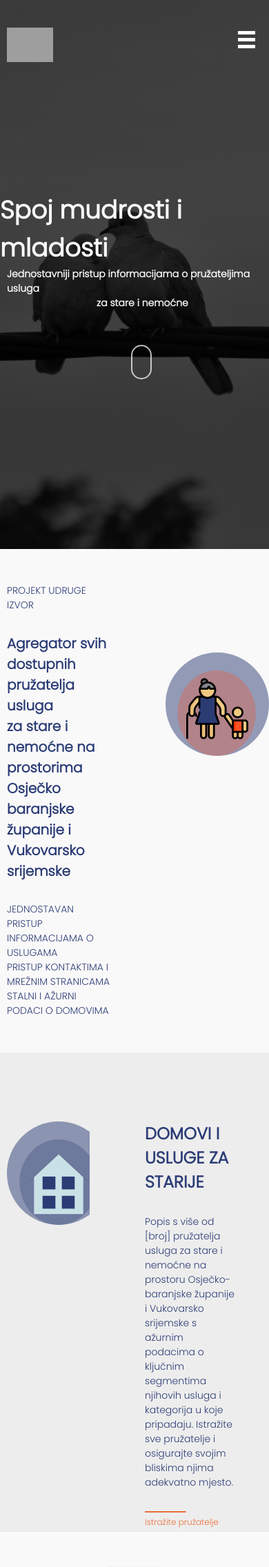
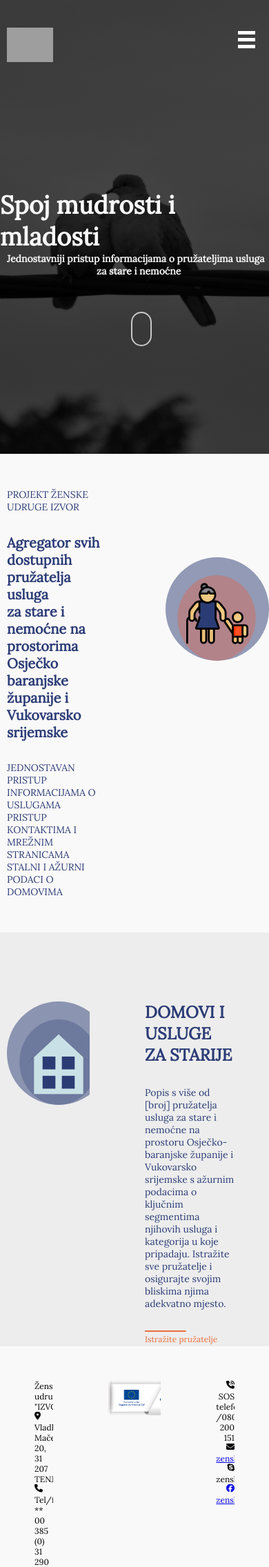
Before and after one commit to TMEMark/Registry-of-nursing-homes, a PHP site: page /Registry-of-nursing-homes/ in a window 390 px wide. Shown: the top 2272 px of the page at 69% size. Run offline with PHP 8.4, Linux system fonts and the light colour scheme; some libraries are stand-ins or nearby versions; grey boxes are pictures that could not be loaded.

Commit message:
Some updates based on review made

```diff
--- a/Frontend/Components/header.html
+++ b/Frontend/Components/header.html
@@ -22,7 +22,7 @@
     <nav class="navbar fixed-top py-4 navbar-dark bg-dark">
         <div class="container-fluid">
          <div class="d-none d-lg-block d-xl-block">
-          <a href="../Pages/index.php"><img src="../Components/assets/LogoRazvoj.svg" alt="Logo" id="logoRMU"></a>
+          <a href="../../index.php"><img src="../Components/assets/LogoRazvoj.svg" alt="Logo" id="logoRMU"></a>
          </div>
          <div class="d-none d-lg-block d-xl-block">
           <a href="../Pages/pruzatelji.php"><img src="../Components/assets/IzvorLogo.svg" alt="Logo" id="logoIZVOR"></a>
--- a/Frontend/Pages/detail.php
+++ b/Frontend/Pages/detail.php
@@ -68,9 +68,9 @@ $results = $query -> fetchAll();
       var marker = new.google.maps.Marker({
         <?php foreach($results as $latlng){ ?>
         position: {lat: <?php echo $latlng["latitude"] ?>, lng: <?php echo $latlng["longitude"] ?>}
-        <?php } ?>
+        <?php } ?> ,
         map: map
-        })
+        });
     }
 
   </script>
--- a/Frontend/Pages/index.php
+++ b/Frontend/Pages/index.php
@@ -11,12 +11,6 @@ require "../Components/dropdown_menu.php";
         <div id="viewport">
           <div id="sidebar" style="margin-top: 100px">
             <form method="get">
-
-              <nav aria-label="breadcrumb" id="breadcrumb">
-                <ol class="breadcrumb">
-                  <li class="breadcrumb-item active" aria-current="page"><a href="../../index.php" id="home">Home</a></li>
-                </ol>
-              </nav>
 
           <input class="form-control mr-sm-2" type="search" name="search" id="search" style="font-family: 'Font Awesome 5 Free'; font-weight: 700" placeholder=" &#xf002; Search" aria-label="Search">
 
--- a/Frontend/Styles/styleDefault.css
+++ b/Frontend/Styles/styleDefault.css
@@ -134,7 +134,7 @@ div h3{
 }
 @media ((min-width:992px) and (max-width: 1200px)){
     #search{
-        margin-top: 120px;
+        margin-top: 10px;
         width: 30%;
         text-align: center;
     }
@@ -160,7 +160,7 @@ div h3{
         float: left;
     }
     #viewport{
-        margin-top: 550px;
+        margin-top: 120px;
     }
     .submit{
         margin-top: 100px;
--- a/Frontend/Styles/styleIndexHTMLtest.css
+++ b/Frontend/Styles/styleIndexHTMLtest.css
@@ -1468,7 +1468,7 @@
 
     body {
         background-color: rgb(250, 249, 249);
-        font-family: 'Poppins', sans-serif;
+        font-family: 'Lora', serif;
         display: grid;
         grid-template-columns: 1fr 1fr 1fr 1fr;
         grid-template-rows: 0,5fr 0,5fr 0,5fr;
--- a/index.php
+++ b/index.php
@@ -9,6 +9,9 @@
     <link rel="stylesheet" href="Frontend/Styles/styleIndexHTMLtest.css">
     <link rel="preconnect" href="https://fonts.gstatic.com" crossorigin>
     <link href="https://fonts.googleapis.com/css2?family=Poppins:wght@300&display=swap" rel="stylesheet">
+    <link rel="preconnect" href="https://fonts.googleapis.com">
+    <link rel="preconnect" href="https://fonts.gstatic.com" crossorigin>
+    <link href="https://fonts.googleapis.com/css2?family=Lora&display=swap" rel="stylesheet">
     <link rel="stylesheet" href="https://cdnjs.cloudflare.com/ajax/libs/font-awesome/6.0.0/css/all.min.css">
     <script src="https://kit.fontawesome.com/464e80c499.js" crossorigin="anonymous"></script>
 </head>
@@ -21,7 +24,7 @@
             <div class="menu">
                 <a id="landing" href="#landingpageOne">Naslovnica</a>
                 <a id="vision" href="#landingpageTwo">O projektu</a>
-                <a id="nursing" href="#landingpageThree">Domovi</a>
+                <a id="nursing" href="Frontend/Pages/index.php">Domovi</a>
             </div>
             <div class="hamburger">
                 <span class="bar"></span>
@@ -48,19 +51,19 @@
     <div id="landingpageTwo">
         <div data-aos="fade-up-right" data-aos-duration="1000" data-aos-delay="500" class="about">
             <div class="heading">
-                <p>PROJEKT UDRUGE IZVOR</p>
+                <p style = "font-family: 'Lora', serif;">PROJEKT ŽENSKE UDRUGE IZVOR</p>
             </div>
             <div class="desc">
-                <p>Agregator svih dostupnih pružatelja usluga </p>
+                <p >Agregator svih dostupnih pružatelja usluga </p>
                 <p>za stare i nemoćne na prostorima</p>
                 <p>Osječko baranjske županije i</p>
                 <p>Vukovarsko srijemske</p>
             </div>
 
             <div class="quickNotes">
-                <p class="pristup">JEDNOSTAVAN PRISTUP INFORMACIJAMA O USLUGAMA</p>
-                <p class="pristup">PRISTUP KONTAKTIMA I MREŽNIM STRANICAMA</p>
-                <p class="pristup">STALNI I AŽURNI PODACI O DOMOVIMA</p>
+                <p class="pristup" style = "font-family: 'Lora', serif;">JEDNOSTAVAN PRISTUP INFORMACIJAMA O USLUGAMA</p>
+                <p class="pristup" style = "font-family: 'Lora', serif;">PRISTUP KONTAKTIMA I MREŽNIM STRANICAMA</p>
+                <p class="pristup" style = "font-family: 'Lora', serif;">STALNI I AŽURNI PODACI O DOMOVIMA</p>
             </div>
         </div>
 
@@ -76,7 +79,7 @@
                 <p>DOMOVI I USLUGE ZA STARIJE</p>
             </div>
             <div class="desc">
-                <p>Popis s više od [broj] pružatelja usluga za stare i nemoćne na prostoru
+                <p style = "font-family: 'Lora', serif;">Popis s više od [broj] pružatelja usluga za stare i nemoćne na prostoru
                     Osječko-baranjske županije i Vukovarsko srijemske
                     s ažurnim podacima o ključnim segmentima
                     njihovih usluga i kategorija u koje pripadaju.
@@ -100,7 +103,7 @@
         <div class="desc1">
             <div class="basicInfo">
                 <p>Ženska udruga "IZVOR"</p>
-                <p><i class="fa-solid fa-location-dot"></i> Vlatka Mačeka 20, 31 207 TENJA</p>
+                <p><i class="fa-solid fa-location-dot"></i> Vladka Mačeka 20, 31 207 TENJA</p>
                 <p><i class="fa-solid fa-phone"></i> Tel/fax: ** 00 385 (0) 31 290 433</p>
             </div>
         </div>
@@ -112,6 +115,7 @@
                 <p><i class="fa-solid fa-phone-volume"></i> SOS telefon /0800 200 151</p>
                 <p><i class="fa-solid fa-envelope"><a href="mailto:zenska.udruga.izvor@gmail.com"></i> zenska.udruga.izvor@gmail.com</a></p>
                 <p><i class="fa-brands fa-skype"></i>zenskaudrugaIZVOR</p>
+                <p><a href="https://web.facebook.com/zenskaudruga.izvor/"><i class="fa-brands fa-facebook"></i> zenskaudruga.izvor</a></p>
             </div>
         </div>
     </div>
```
Also changed, not shown: Backend/Repo/Read/index.php (+17 -1 lines), Frontend/Styles/styleIndex.css (+3 -7 lines).
